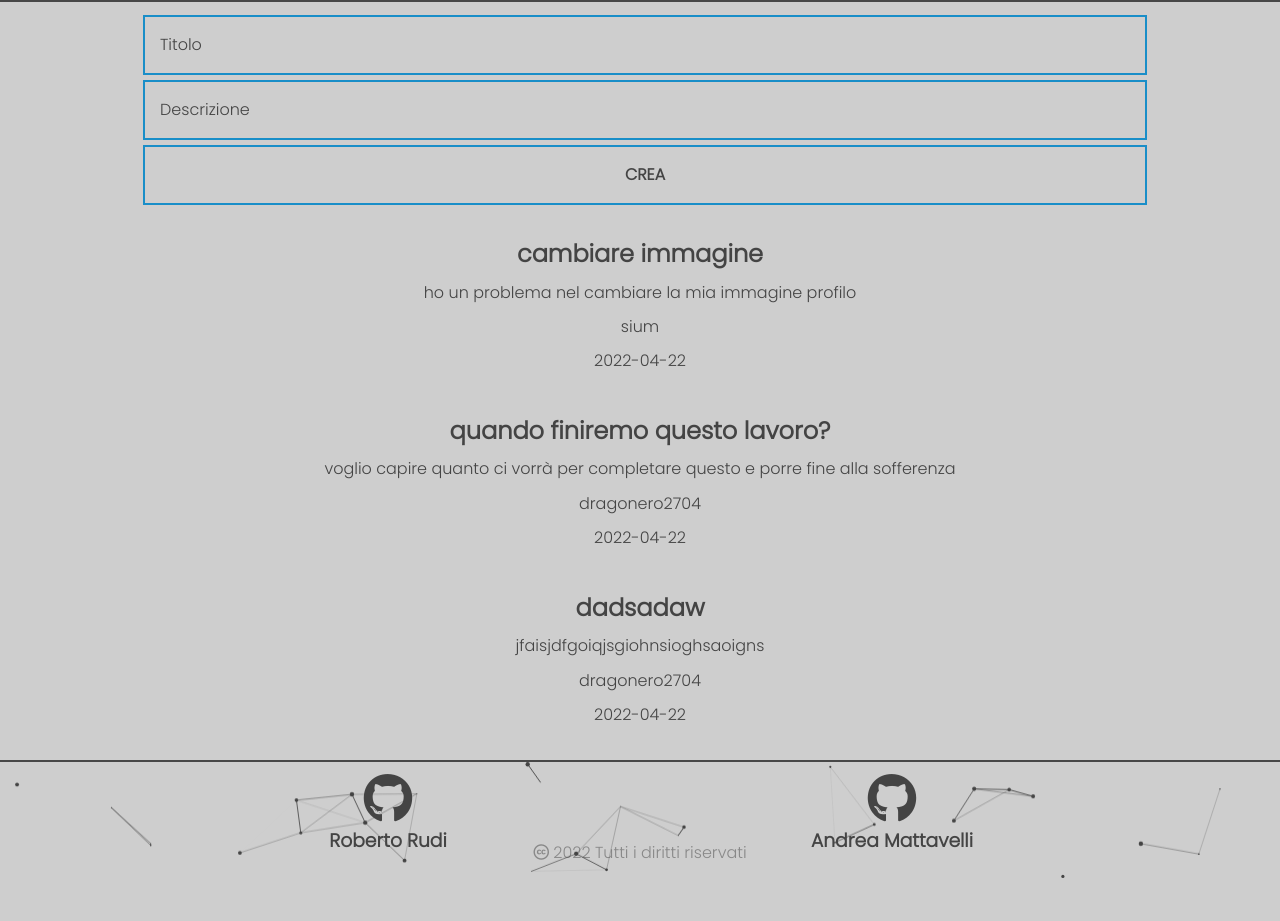
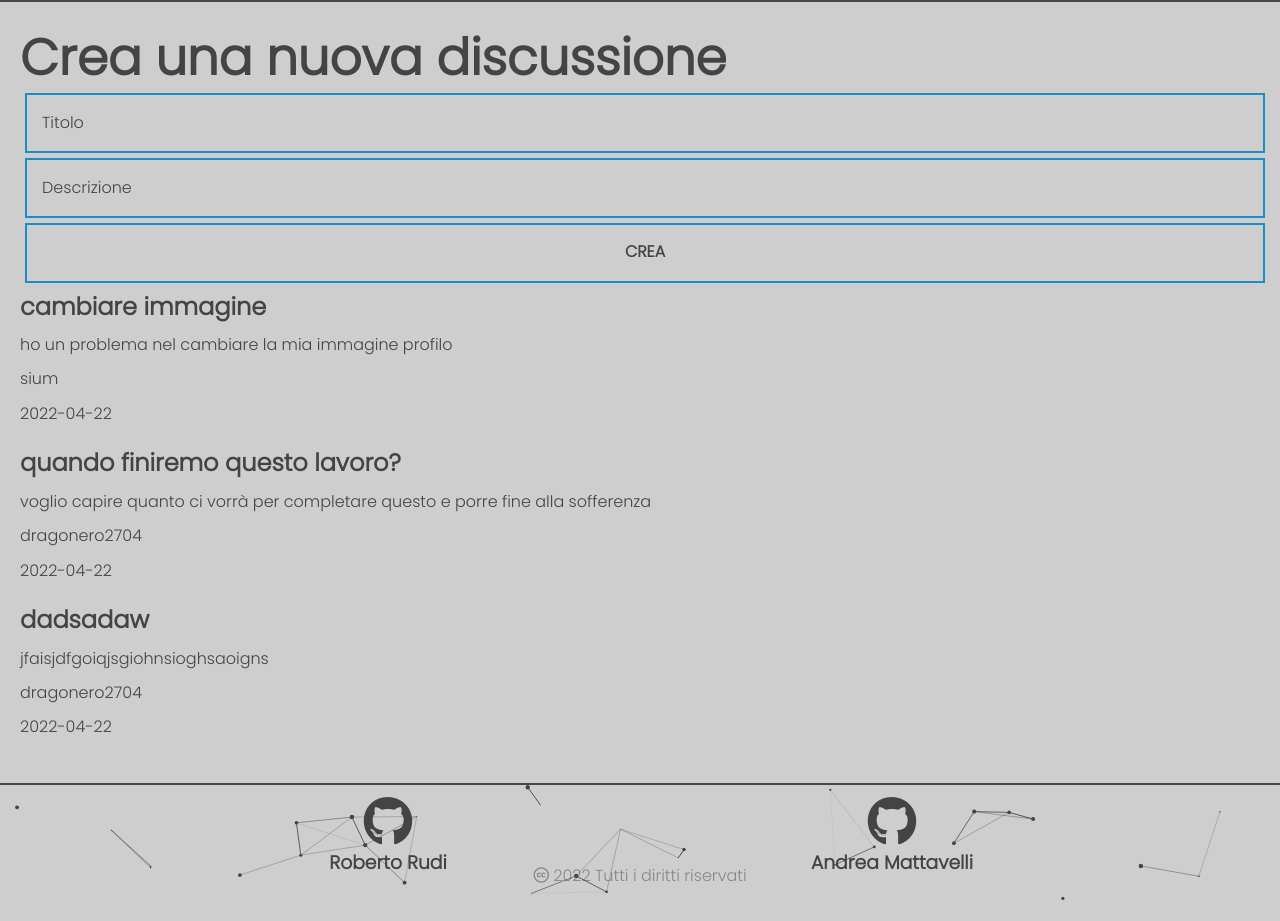
Before and after one commit to dragonero2704/Progetto_Php, a PHP site: page /pages/help.php in a window 1280 px wide. Shown: the part 50-971 px from the top of the page. Before the commit the page ends 928 px from the top, so only its background shows below. Run offline with PHP 8.4, Linux system fonts and the light colour scheme; a user stored in the database is signed in; data comes from the database, SQL or seed files in the repository; some libraries are stand-ins or nearby versions.

Commit message:
modifeid css of help.php

```diff
--- a/pages/help.php
+++ b/pages/help.php
@@ -6,12 +6,11 @@ require('../components/errorredicrect.php');
 
 $conn = new mysqli($dbhost, $dbusername, $dbpassword, $dbname) or erredirect($conn->connect_errno, $conn->connect_error);
 
-$sql ="SELECT *
+$sql = "SELECT *
 FROM discussione";
 
 $ris = $conn->query($sql);
-if(isset($_POST["titolo"]) && isset($_POST["descrizione"]))
-{
+if (isset($_POST["titolo"]) && isset($_POST["descrizione"])) {
     $sql = "SELECT *
     FROM account
     WHERE email = '$email'";
@@ -24,7 +23,7 @@ if(isset($_POST["titolo"]) && isset($_POST["descrizione"]))
     $inserimento = "INSERT INTO discussione (creatore, data_creazione, titolo, descrizione)
     VALUES ( '" . $codice_utente . "', '" . $data . "', '" . $titolo . "', '" . $descrizione . "')";
     $conn->query($inserimento);
-    header("location:".$_SERVER['PHP_SELF']."");
+    header("location:" . $_SERVER['PHP_SELF'] . "");
 }
 ?>
 
@@ -46,11 +45,13 @@ if(isset($_POST["titolo"]) && isset($_POST["descrizione"]))
     require('../components/menu.php');
     ?>
     <div class="body">
+        <div class="max-container">
             <?php
-        if(isset($email) && !empty($email))
-        {
-            echo '<div class = "create_form">
-            <form action="'. htmlentities($_SERVER['PHP_SELF']) .'" method="post">
+
+            if (isset($email) && !empty($email)) {
+                echo '<h1 class = "mt1" >Crea una nuova discussione</h1>
+            <div class = "create_form">
+            <form action="' . htmlentities($_SERVER['PHP_SELF']) . '" method="post">
             <div class="input_container m10">
                 <input type="text" name="titolo" id="titolo" placeholder=" " required>
                 <label for="titolo">titolo</label>
@@ -64,12 +65,12 @@ if(isset($_POST["titolo"]) && isset($_POST["descrizione"]))
             </div>
             </form>
             </div>';
-        }else{
-            echo '<h1 class = "centered" >registrati per chiedere aiuto</h1>';
+            } else {
+                echo '<h1 class = "txtcenter" >registrati per chiedere aiuto</h1>';
             }
             while ($dati_discussione = $ris->fetch_assoc()) {
                 $cod = $dati_discussione["creatore"];
-            $sql="SELECT *
+                $sql = "SELECT *
             FROM account
             WHERE codice_utente = '$cod'";
                 $tmp = $conn->query($sql);
@@ -77,16 +78,18 @@ if(isset($_POST["titolo"]) && isset($_POST["descrizione"]))
                 $nome = $tmp["nickname"];
                 echo '
                 <div class="generalita sopra">
-                <a href="discussione.php?codice_discussione='.$dati_discussione["codice_discussione"].'">
+                <a href="discussione.php?codice_discussione=' . $dati_discussione["codice_discussione"] . '">
                 <h2 class = "centered">' . $dati_discussione["titolo"] . '</h1>
-                <p class = "centered">'.$dati_discussione["descrizione"].'</p>
-                <p class = "centered">'.$nome.'</p>
-                <p class = "centered">'.$dati_discussione["data_creazione"].'</p>
+                <p class = "centered">' . $dati_discussione["descrizione"] . '</p>
+                <p class = "centered">' . $nome . '</p>
+                <p class = "centered">' . $dati_discussione["data_creazione"] . '</p>
                 </a>
                 </div>
                 ';
             }
             ?>
+        </div>
+
     </div>
     <?php
     require('../components/footer.php');
--- a/style/scss/explore.scss
+++ b/style/scss/explore.scss
@@ -24,7 +24,7 @@ input[type="search"] {
 .result {
     max-width: calc(var(--max-width));
     width: 100%;
-    @include flex(center, flex-start, wrap);
+    @include flex(center, center, wrap);
     margin: 0 auto;
     padding: 0;
 }
--- a/style/scss/form.scss
+++ b/style/scss/form.scss
@@ -1,28 +1,32 @@
+.max-container {
+    max-width: calc(var(--max-width) + 20px);
+    width: 100%;
+    margin: auto;
+    padding: 20px;
+}
+
 .create_form {
-    width: 80%;
+    width: 100%;
     margin: auto;
     height: fit-content;
-    padding: 10px;
 }
 
 .m10 {
     margin: 5px;
 }
 
-.centered {
-    text-align: center;
-}
-
+// .centered {
+//     text-align: center;
+// }
 .generalita {
     margin: auto;
     position: relative;
-    width: fit-content;
-    max-width: 80%;
+    width: 100%;
+    display: flex;
     flex: content;
     flex-wrap: wrap;
     margin-bottom: 10px;
     margin-top: 10px;
-    padding: 10px;
     transition: 0.3s linear;
     word-wrap: break-word
 }
--- a/style/scss/product.scss
+++ b/style/scss/product.scss
@@ -90,7 +90,8 @@ input.star:checked~label.dot {
     border: 2px solid var(--separator);
     padding: 10px;
     height: 250px;
-    input,
+}
+
 textarea {
     width: 100%;
     height: 100%;
@@ -99,8 +100,8 @@ input.star:checked~label.dot {
     background-color: transparent;
     color: var(--text-color);
     outline: none;
-        border: none
-    }
+    border: none;
+    padding: none;
 }
 
 .submit_flex {
--- a/style/scss/shop.scss
+++ b/style/scss/shop.scss
@@ -102,7 +102,7 @@
 }
 
 .shop_flex {
-    @include flex(flex-start, flex-start, nowrap);
+    @include flex(flex-start, center, nowrap);
     flex-direction: row-reverse;
     padding: 20px;
     // max-width: calc(var(--max-width) + 20px);
--- a/style/style.css
+++ b/style/style.css
@@ -652,7 +652,7 @@ input[type=search] {
   width: 100%;
   display: flex;
   align-items: center;
-  justify-content: flex-start;
+  justify-content: center;
   flex-wrap: wrap;
   margin: 0 auto;
   padding: 0;
@@ -824,7 +824,7 @@ input[type=search] {
 .shop_flex {
   display: flex;
   align-items: flex-start;
-  justify-content: flex-start;
+  justify-content: center;
   flex-wrap: nowrap;
   flex-direction: row-reverse;
   padding: 20px;
@@ -947,8 +947,8 @@ input.star:checked ~ label.dot {
   padding: 10px;
   height: 250px;
 }
-.testo_recensione input,
-.testo_recensione textarea {
+
+textarea {
   width: 100%;
   height: 100%;
   text-align: start;
@@ -957,6 +957,7 @@ input.star:checked ~ label.dot {
   color: var(--text-color);
   outline: none;
   border: none;
+  padding: none;
 }
 
 .submit_flex {
@@ -1761,31 +1762,32 @@ h5 {
   cursor: pointer;
 }
 
+.max-container {
+  max-width: calc(var(--max-width) + 20px);
+  width: 100%;
+  margin: auto;
+  padding: 20px;
+}
+
 .create_form {
-  width: 80%;
+  width: 100%;
   margin: auto;
   height: fit-content;
-  padding: 10px;
 }
 
 .m10 {
   margin: 5px;
 }
 
-.centered {
-  text-align: center;
-}
-
 .generalita {
   margin: auto;
   position: relative;
-  width: fit-content;
-  max-width: 80%;
+  width: 100%;
+  display: flex;
   flex: content;
   flex-wrap: wrap;
   margin-bottom: 10px;
   margin-top: 10px;
-  padding: 10px;
   transition: 0.3s linear;
   word-wrap: break-word;
 }
```
Lines whose indentation alone changed are shown as unchanged.
